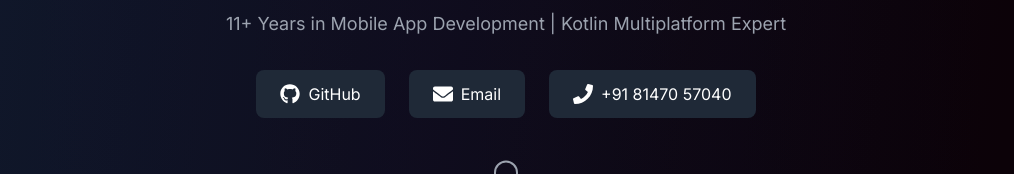
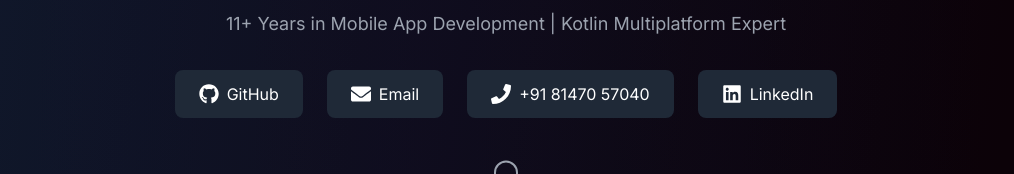
Before and after one commit to percy-g2/portfolio-main, a Next.js app: page / in a window 1280 px wide. Shown: the part 566-740 px from the top of the page, without its empty margins (134-1148 px from the left). Built offline with nearby package versions, Linux system fonts and the light colour scheme.

Commit message:
feat: add LinkedIn profile links to Hero and Contact sections
- Add LinkedIn icon import from react-icons/fa
- Add LinkedIn link button in Hero component
- Add LinkedIn contact card in Contact component
- Link to LinkedIn profile: prashant-gahlot-37914988

```diff
--- a/app/components/Contact.tsx
+++ b/app/components/Contact.tsx
@@ -1,7 +1,7 @@
 'use client'
 
 import { motion } from 'framer-motion'
-import { FaEnvelope, FaPhone, FaMapMarkerAlt, FaGithub } from 'react-icons/fa'
+import { FaEnvelope, FaPhone, FaMapMarkerAlt, FaGithub, FaLinkedin } from 'react-icons/fa'
 
 export default function Contact() {
   return (
@@ -65,6 +65,19 @@ export default function Contact() {
                 <p className="text-white font-semibold">percy-g2</p>
               </div>
             </a>
+
+            <a
+              href="https://www.linkedin.com/in/prashant-gahlot-37914988/"
+              target="_blank"
+              rel="noopener noreferrer"
+              className="flex items-center gap-4 p-4 bg-gray-700/50 rounded-lg hover:bg-gray-700 transition-all hover:scale-105"
+            >
+              <FaLinkedin className="text-3xl text-blue-500" />
+              <div>
+                <p className="text-gray-400 text-sm">LinkedIn</p>
+                <p className="text-white font-semibold">Prashant Gahlot</p>
+              </div>
+            </a>
           </div>
         </motion.div>
 
--- a/app/components/Hero.tsx
+++ b/app/components/Hero.tsx
@@ -1,7 +1,7 @@
 'use client'
 
 import { motion } from 'framer-motion'
-import { FaGithub, FaEnvelope, FaPhone } from 'react-icons/fa'
+import { FaGithub, FaEnvelope, FaPhone, FaLinkedin } from 'react-icons/fa'
 
 export default function Hero() {
   return (
@@ -84,6 +84,15 @@ export default function Hero() {
               <FaPhone className="text-xl" />
               <span>+91 81470 57040</span>
             </a>
+            <a
+              href="https://www.linkedin.com/in/prashant-gahlot-37914988/"
+              target="_blank"
+              rel="noopener noreferrer"
+              className="flex items-center gap-2 px-6 py-3 bg-gray-800 hover:bg-gray-700 rounded-lg transition-all hover:scale-105"
+            >
+              <FaLinkedin className="text-xl" />
+              <span>LinkedIn</span>
+            </a>
           </motion.div>
         </motion.div>
       </div>
```
